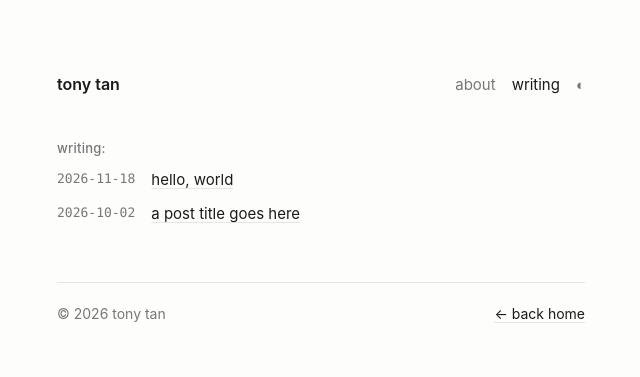
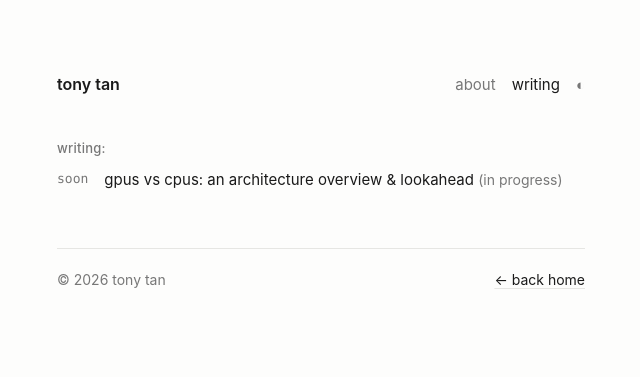
Before and after one commit to tonyyytan/website, a plain HTML site: page writing/index.html in a window 1280 px wide. Shown: the whole page, without its empty margins (319-959 px from the left). Drawn offline with Linux system fonts and the light colour scheme.

Commit message:
Replace writing placeholders with upcoming gpu vs cpu post

```diff
--- a/writing/index.html
+++ b/writing/index.html
@@ -27,8 +27,7 @@
     <section>
       <h2>writing</h2>
       <ul class="posts">
-        <li><time>2026-11-18</time> <a href="#">hello, world</a></li>
-        <li><time>2026-10-02</time> <a href="#">a post title goes here</a></li>
+        <li><time>soon</time> <span>gpus vs cpus: an architecture overview &amp; lookahead <span class="note">(in progress)</span></span></li>
       </ul>
     </section>
 
```
